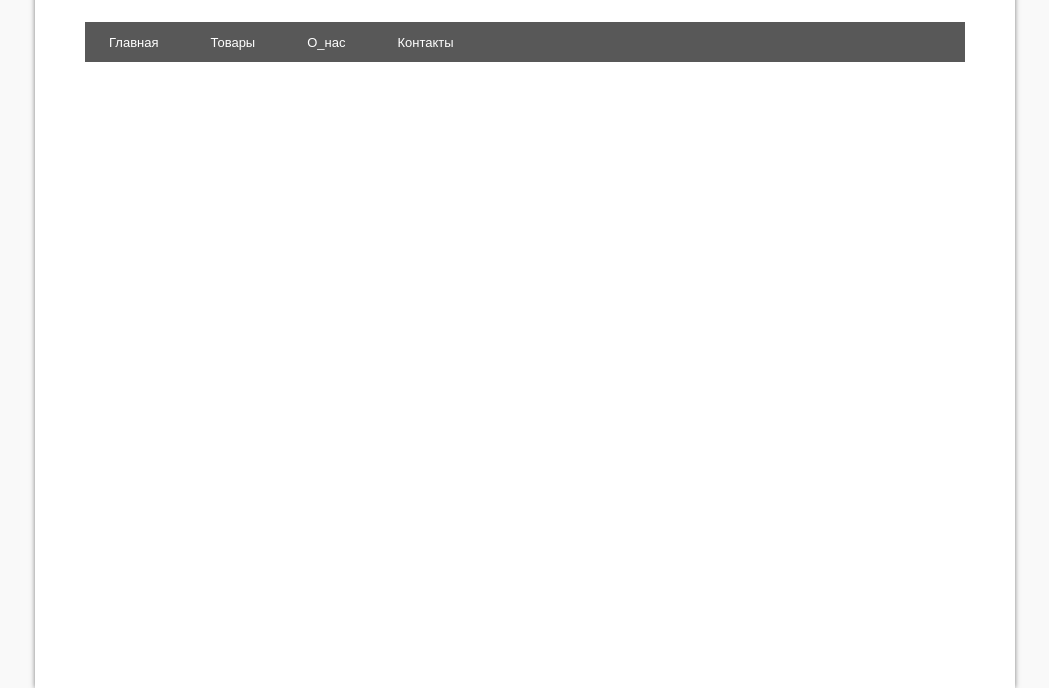
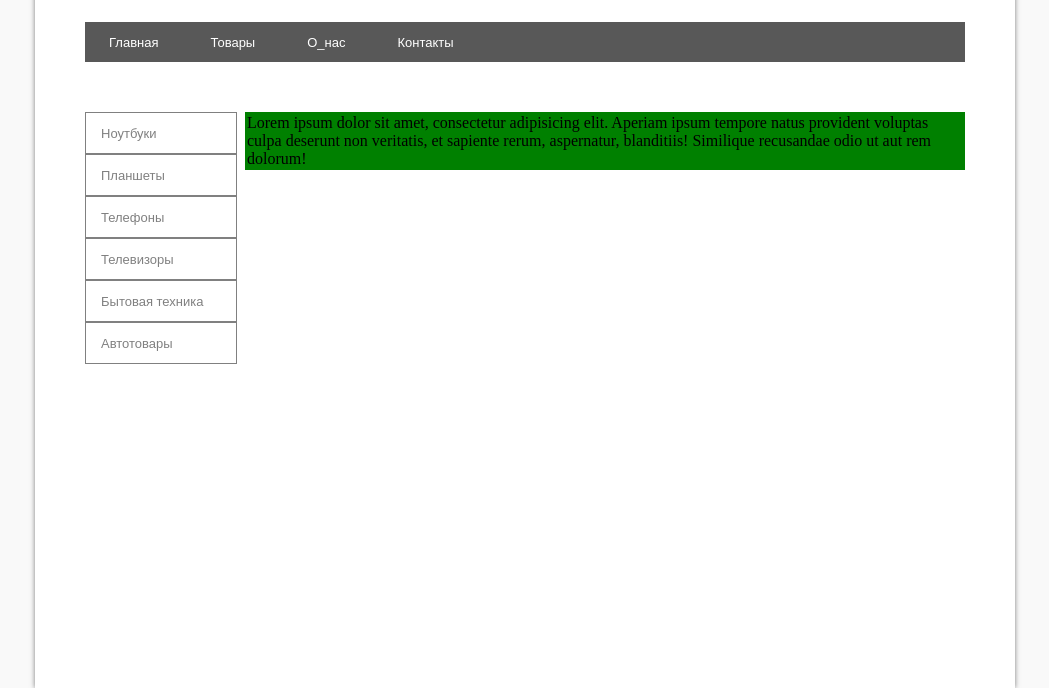
Before and after one commit to GenaLee/HW-Modul-3, a plain HTML site: page index.html in a window 1280 px wide. Shown: the part 112-800 px from the top of the page, without its empty margins (115-1164 px from the left). Drawn offline with Linux system fonts and the light colour scheme.

Commit message:
работаем дальше

```diff
--- a/css/style.css
+++ b/css/style.css
@@ -34,7 +34,6 @@ html, body{
   padding-top:13px;
   background-color: #585858;
   vertical-align: middle;
-
   padding-right: 24px;
   padding-left: 24px;
   height: 27px;
@@ -48,3 +47,39 @@ html, body{
 	border-left-width: 1px;
 	border-right-width: 1px;
 }
+
+.sidebar{
+    width:150px;
+    display: block;
+    float: left;
+    }
+.content{
+    display: block;
+    margin-left: 160px;
+    background-color: green;
+    border:solid 2px green;
+}
+
+.sidebar_button{
+	display: inline-block;
+	font-size: 13px;
+	font-family: Arial;
+	height: 27px;
+	color: grey;
+	padding-top: 13px;
+	padding-left: 15px;
+	border: solid 1px grey;
+	width: 135px;
+}
+.sidebar_button:hover{
+	padding-left: 30px;
+	width: 120px;
+	font-style: bold;
+	color:black;
+}
+.conteiner{
+	margin-top: 50px;
+	height: 100%;
+	width: 100%;
+	position: relative;
+}
--- a/index.html
+++ b/index.html
@@ -15,7 +15,26 @@
 <span class="top_button">Товары</span>
 <span class="top_button">О_нас</span>
 <span class="top_button">Контакты</span>
+</div>
 
+<div class="conteiner">
+
+<div class="sidebar">
+<ul class="sidebar_list">
+<li class="sidebar_button">Ноутбуки</li>
+<li class="sidebar_button">Планшеты</li>
+<li class="sidebar_button">Телефоны</li>
+<li class="sidebar_button">Телевизоры</li>
+<li class="sidebar_button">Бытовая техника</li>
+<li class="sidebar_button">Автотовары</li>
+</ul>
+</div>
+
+<div class="content">
+<p>
+Lorem ipsum dolor sit amet, consectetur adipisicing elit. Aperiam ipsum tempore natus provident voluptas culpa deserunt non veritatis, et sapiente rerum, aspernatur, blanditiis! Similique recusandae odio ut aut rem dolorum!
+</p>
+</div>
 
 </div>
 
```
Lines whose indentation alone changed are shown as unchanged.
